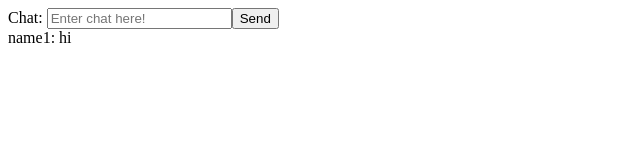
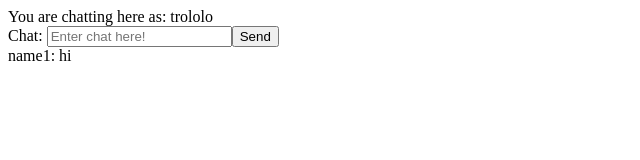
Before and after one commit to marcoau/node-chat, a website: page client/index.html in a window 1280 px wide. Shown: the whole page, without its empty margins (0-640 px from the left). Drawn offline with nearby package versions, Linux system fonts and the light colour scheme; no server answers.

```diff
--- a/client/index.html
+++ b/client/index.html
@@ -13,9 +13,11 @@
 
   <script src="collections/Chats.js"></script>
 
+  <script src="views/NameView.js"></script>
   <script src="views/AppView.js"></script>
   <script src="views/ChatsView.js"></script>
   <script src="views/ChatView.js"></script>
+
 
 
 </head>
--- a/client/models/App.js
+++ b/client/models/App.js
@@ -34,10 +34,10 @@
     });
   },
 
-  send: function(){
+  send: function(text){
     var chat = {
       username: this.get('username'),
-      text: 'you are trolled',
+      text: text,
       roomname: this.get('currentRoom')
     };
     console.log(chat);
--- a/client/views/AppView.js
+++ b/client/views/AppView.js
@@ -3,20 +3,22 @@
   events:{
     'submit .input': function(event){
       event.preventDefault();
-      this.model.send();
+      this.model.send($('.inputChat').val());
       $('.inputChat').val('');
     }
   },
   initialize: function(){
+    this.nameView = new NameView({model: this.model});
     this.$input = $('<form class="input">Chat: <input class="inputChat" type="text" placeholder="Enter chat here!" />' +
       '<input class="submitChat" type="submit" value="Send" /></form>')
-    this.$chats = new ChatsView({collection: this.model.get('chats')}).$el;
+    this.chatsView = new ChatsView({collection: this.model.get('chats')});
     this.render();
   },
   render: function(){
     console.log('render');
+    this.$el.append(this.nameView.$el);
     this.$el.append(this.$input);
-    this.$el.append(this.$chats);
+    this.$el.append(this.chatsView.$el);
     return this.$el;
   }
 });
--- /dev/null
+++ b/client/views/NameView.js
@@ -0,0 +1,10 @@
+var NameView = Backbone.View.extend({
+  className: 'currentName',
+  template: _.template('<span>You are chatting here as: </span><span class="name"><%= username %></span>'),
+  initialize: function(){
+    this.render();
+  },
+  render: function(){
+    this.$el.html(this.template(this.model.attributes));
+  }
+});
```
Also changed, not shown: client/views/RoomView.js (added, +10 -0 lines).
